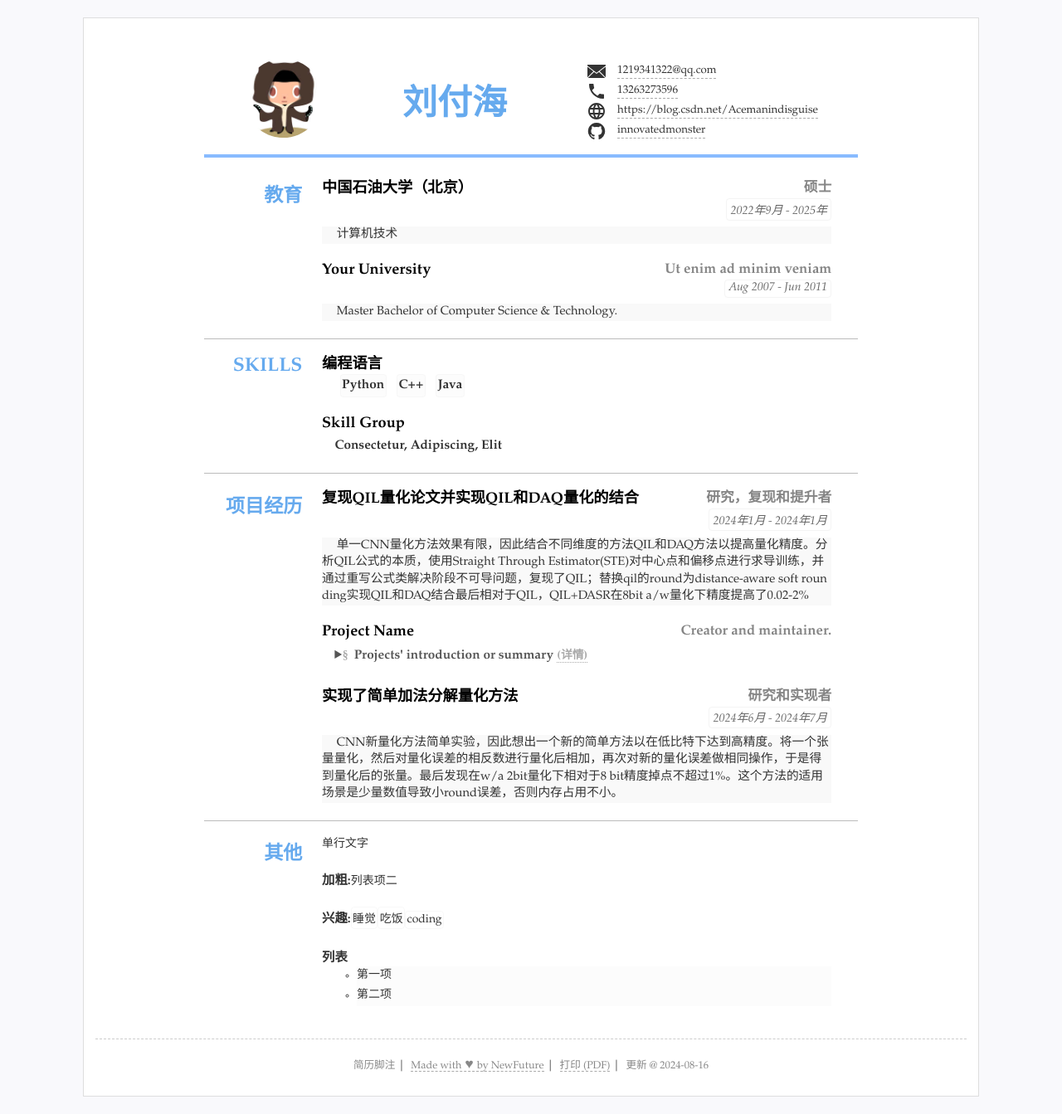
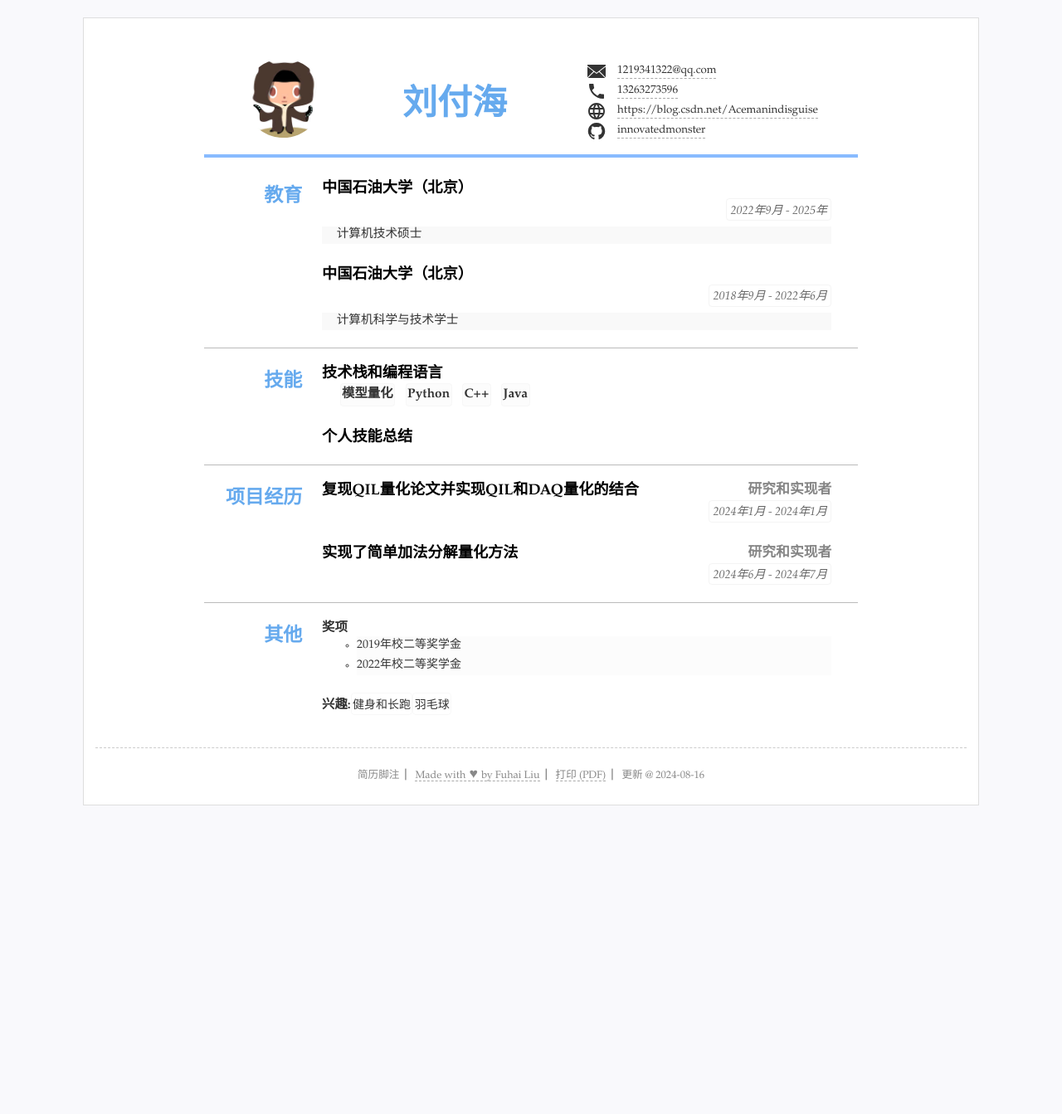
Before and after one commit to innovatedmonster/myResume, a Jekyll site: the page built from index.html, in a window 1280 px wide. Shown: the whole page at 83% size. Built offline with Jekyll 4.4.1, drawn with Linux system fonts in a browser that asks for light colours; after the commit the page ends 992 px from its top, so only the background shows below that.

Commit message:
Update resume.yml

```diff
--- a/_data/resume.yml
+++ b/_data/resume.yml
@@ -26,41 +26,39 @@ main:
     content:
       - title: 中国石油大学（北京）
         duration: 2022年9月 - 2025年
-        sub: 硕士
-        detail: 计算机技术
-      - title: Your University
-        duration: Aug 2007 - Jun 2011
-        sub: Ut enim ad minim veniam
-        detail: Master Bachelor of Computer Science & Technology.
-  - type: skills
+        detail: 计算机技术硕士
+      - title: 中国石油大学（北京）
+        duration: 2018年9月 - 2022年6月
+        detail: 计算机科学与技术学士
+  - type: 技能
     content:
-      - title: 编程语言
+      - title: 技术栈和编程语言
         items:
+          - 模型量化
           - Python
           - C++
           - Java
-      - title: Skill Group
-        summary: Consectetur, Adipiscing, Elit
+      - title: 个人技能总结
+        list:
+        - 1. 掌握多种机器学习模型压缩算法，并能复现没有开源的论文以及在原有基础上做二次开发。如LSQ、AdaRound、AWQ、QIL、SmoothQuant(熟悉)等
+        - 2. 有独立分析和改进模型量化算法的能力
+        - 3. 工作认真负责、勇于担当、沟通和团队协作能力强；能力综合，有独立开发小项目的经验
   - type: projects
     name: 项目经历
     content:
       - title: 复现QIL量化论文并实现QIL和DAQ量化的结合
         duration: 2024年1月 - 2024年1月
-        detail:
+        list:
           - 单一CNN量化方法效果有限，因此结合不同维度的方法QIL和DAQ方法以提高量化精度。
           - 分析QIL公式的本质，使用Straight Through
             Estimator(STE)对中心点和偏移点进行求导训练，并通过重写公式类解决阶段不可导问题，复现了QIL；替换qil的round为distance-aware
             soft rounding实现QIL和DAQ结合
           - 最后相对于QIL，QIL+DASR在8bit a/w量化下精度提高了0.02-2%
-        sub: 研究，复现和提升者
-      - title: Project Name
-        summary: Projects' introduction or summary
-        detail:
-          md: _data/demo.md
-        sub: Creator and maintainer.
+        sub: 研究和实现者
+
       - title: 实现了简单加法分解量化方法
         duration: 2024年6月 - 2024年7月
-        detail:
+        list:
           - CNN新量化方法简单实验，因此想出一个新的简单方法以在低比特下达到高精度。
           - 将一个张量量化，然后对量化误差的相反数进行量化后相加，再次对新的量化误差做相同操作，于是得到量化后的张量。
           - 最后发现在w/a 2bit量化下相对于8 bit精度掉点不超过1%。这个方法的适用场景是少量数值导致小round误差，否则内存占用不小。
@@ -69,22 +67,20 @@ others:
   - type: others
     name: 其他
     content:
-      - 单行文字
-      - title: "加粗:"
-        text: 列表项二
-      - title: "兴趣:"
+
+      - title: 奖项
+        list:
+          - 2019年校二等奖学金
+          - 2022年校二等奖学金
+
+      - title: "兴趣: "
         items:
-          - 睡觉
-          - 吃饭
-          - coding
-      - title: 列表
-        list:
-          - 第一项
-          - 第二项
+          - 健身和长跑
+          - 羽毛球
 footer:
   print: null
   screen:
     - text: 简历脚注
-    - text: Made with &hearts; by NewFuture
-      href: https://github.com/NewFuture/CV/
+    - text: Made with &hearts; by Fuhai Liu
+      href: https://github.com/innovatedmonster/myResume/
 scripts: null
```
